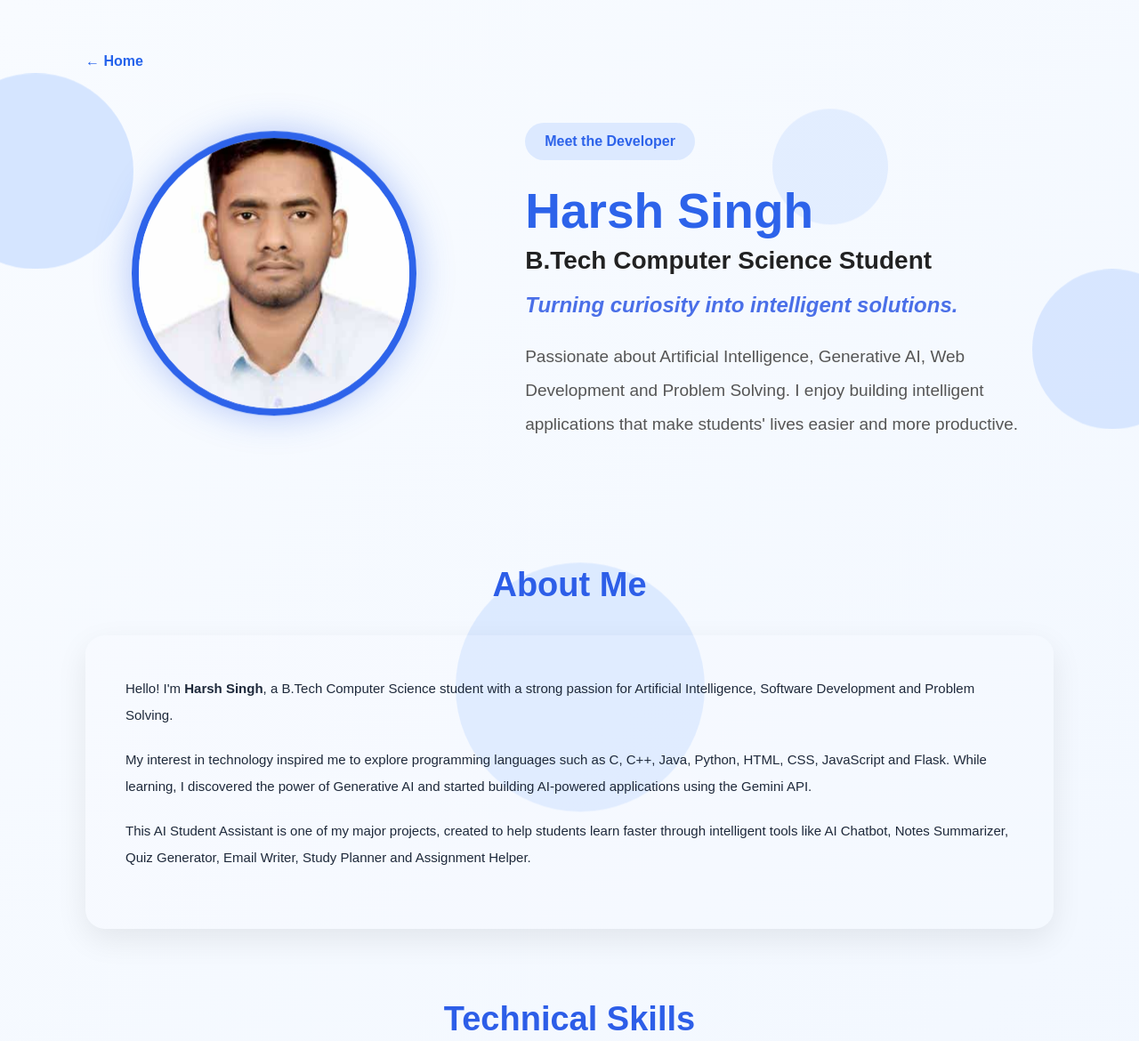
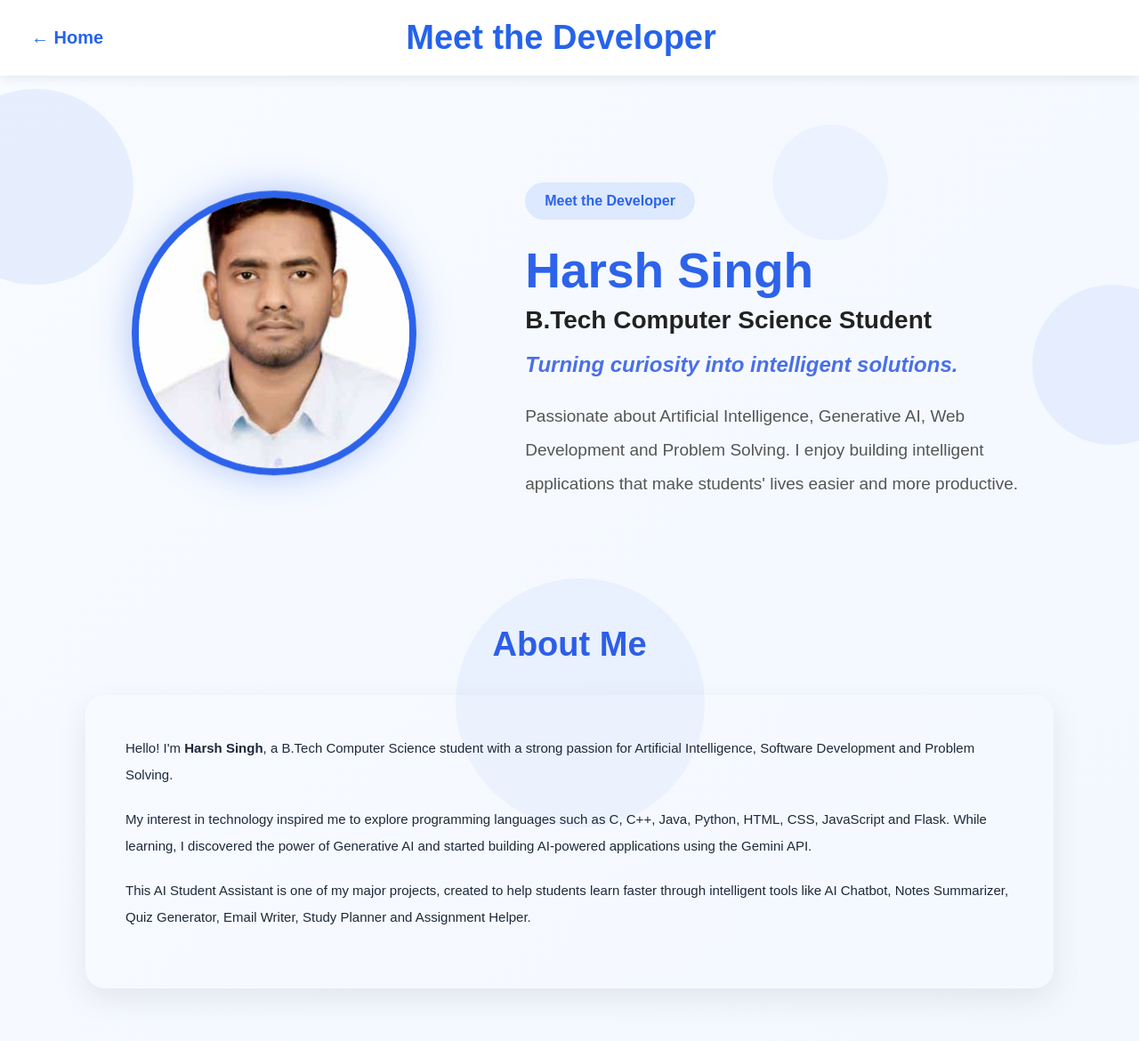
Before and after one commit to HarshSingh-2310/AI-Student-Support-Service, a Flask app: page /about in a window 1280 px wide. Shown: the top 1170 px of the page at 89% size. Run offline with Flask 3, Linux system fonts and the light colour scheme; some libraries are stand-ins or nearby versions.

Commit message:
Updated UI design and improved navigation

```diff
--- a/static/css/feature-navbar.css
+++ b/static/css/feature-navbar.css
@@ -0,0 +1,93 @@
+/* ==========================
+   Feature Navbar
+========================== */
+
+.feature-navbar{
+    width:100%;
+    height:85px;
+
+    background:#ffffff;
+
+    display:flex;
+    justify-content:space-between;
+    align-items:center;
+
+    padding:0 35px;
+
+    box-sizing:border-box;
+
+    box-shadow:0 3px 12px rgba(0,0,0,.08);
+
+    position:sticky;
+    top:0;
+    z-index:1000;
+}
+
+.feature-home-btn{
+
+    color:#2563eb;
+
+    text-decoration:none;
+
+    font-size:20px;
+
+    font-weight:700;
+
+    transition:.3s;
+}
+
+.feature-home-btn:hover{
+
+    color:#1d4ed8;
+
+}
+
+.feature-title{
+
+    flex:1;
+
+    text-align:center;
+
+    font-size:38px;
+
+    font-weight:800;
+
+    color:#2563eb;
+
+}
+
+.feature-space{
+
+    width:100px;
+
+}
+
+@media(max-width:768px){
+
+.feature-navbar{
+
+padding:0 15px;
+
+height:75px;
+
+}
+
+.feature-title{
+
+font-size:26px;
+
+}
+
+.feature-home-btn{
+
+font-size:18px;
+
+}
+
+.feature-space{
+
+width:70px;
+
+}
+
+}
--- a/static/css/style.css
+++ b/static/css/style.css
@@ -989,7 +989,7 @@ background:linear-gradient(90deg,#2563EB,#38BDF8);
 
 .footer{
 
-    background:#111827;
+    background:#172542;
 
     color:white;
 
@@ -1247,6 +1247,11 @@ font-size:34px;
 
     text-align:center;
 
+}
+.footer-line{
+    border:0;
+    border-top:1px solid rgba(255,255,255,.15);
+    margin:40px 0 20px;
 }
 
 .social-icons{
@@ -2112,10 +2117,9 @@ body{
 .bubble{
     position: fixed;
     border-radius: 50%;
-    background: #BFD8FF;
-    opacity: 0.55;
+    background: rgba(37,99,235,.12);
     z-index: -1;
-    animation: float 12s ease-in-out infinite;
+    pointer-events: none;
 }
 
 .bubble1{
--- a/templates/about.html
+++ b/templates/about.html
@@ -17,21 +17,18 @@
 
     <link rel="stylesheet"
 href="https://cdnjs.cloudflare.com/ajax/libs/font-awesome/6.6.0/css/all.min.css">
-
+    <link rel="stylesheet"
+href="{{ url_for('static', filename='css/feature-navbar.css') }}">
 </head>
 
 <body>
 
 {% include 'background.html' %}
+{% set title = "Meet the Developer" %}
+{% set home_link = "/" %}
+{% include "feature_header.html" %}
 
 <div class="developer-container">
-
-    <a href="/" class="back-home">
-
-        ← Home
-
-    </a>
-
     <div class="developer-hero">
 
         <!-- Left -->
--- a/templates/chatbot.html
+++ b/templates/chatbot.html
@@ -20,7 +20,8 @@
 
     <link rel="stylesheet"
     href="{{ url_for('static', filename='css/style.css') }}">
-
+    <link rel="stylesheet"
+href="{{ url_for('static', filename='css/feature-navbar.css') }}">
 </head>
 
 <body>
--- a/templates/feature_header.html
+++ b/templates/feature_header.html
@@ -0,0 +1,13 @@
+<header class="feature-navbar">
+
+    <a href="{{ home_link }}" class="feature-home-btn">
+        ← Home
+    </a>
+
+    <div class="feature-title">
+        {{ title }}
+    </div>
+
+    <div class="feature-space"></div>
+
+</header>
--- a/templates/home.html
+++ b/templates/home.html
@@ -508,7 +508,7 @@ About Me
     <!-- FOOTER -->
     <!-- ========================= -->
 
-    <footer>
+    <footer class="footer">
 
         <div class="footer-container">
 
@@ -601,7 +601,7 @@ About Me
 
         </div>
 
-        <hr>
+        <hr class="footer-line">
 
         <p class="copyright">
 
```
Also changed, not shown: templates/assignment.html (+6 -9 lines), templates/email.html (+7 -10 lines), templates/planner.html (+7 -10 lines), templates/quiz.html (+7 -9 lines), templates/summary.html (+7 -11 lines).
